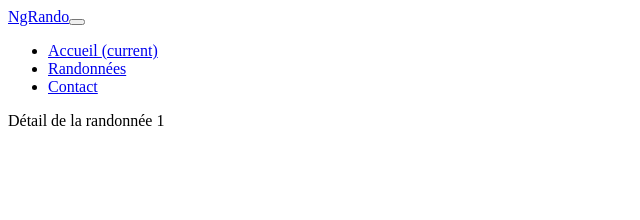
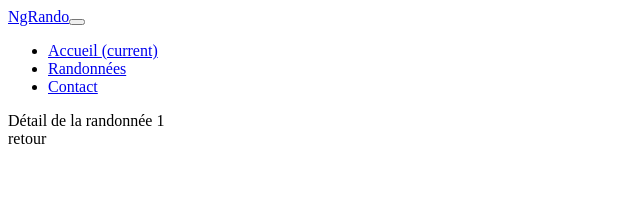
Before and after one commit to ralexandre75/angular-rando, an Angular app: page /hikes/1 in a window 1280 px wide. Shown: the top 220 px of the page, without its empty margins (0-640 px from the left). Built offline with nearby package versions, Linux system fonts and the light colour scheme.

Commit message:
nâviguer grâce au service Router + créer un event handler via l'event binding

```diff
--- a/src/app/hike/hike-details.component.html
+++ b/src/app/hike/hike-details.component.html
@@ -1 +1,5 @@
 {{ title }}
+
+<div>
+    <a class="btn btn-success" (click)="goBack()"> retour </a>
+</div>
--- a/src/app/hike/hike-details.component.ts
+++ b/src/app/hike/hike-details.component.ts
@@ -1,5 +1,5 @@
 import { Component, OnInit } from '@angular/core';
-import { ActivatedRoute } from '@angular/router';
+import { ActivatedRoute, Router } from '@angular/router';
 
 
 @Component({
@@ -9,10 +9,15 @@ import { ActivatedRoute } from '@angular/router';
 export class HikeDetailsComponent implements OnInit {
     title: string;
 
-    constructor(private _route: ActivatedRoute) {}
+    constructor(private _route: ActivatedRoute,  private _router: Router  ) {}
 
     ngOnInit() {
         const id = this._route.snapshot.params['id'];
         this.title = `Détail de la randonnée ${id}`;
     }
+
+    goBack() {
+        console.log('click');
+        this._router.navigate(['/hikes']);
+    }
 }
```
Also changed, not shown: src/app/hike/hike-list.component.html (line endings or trailing spaces).
